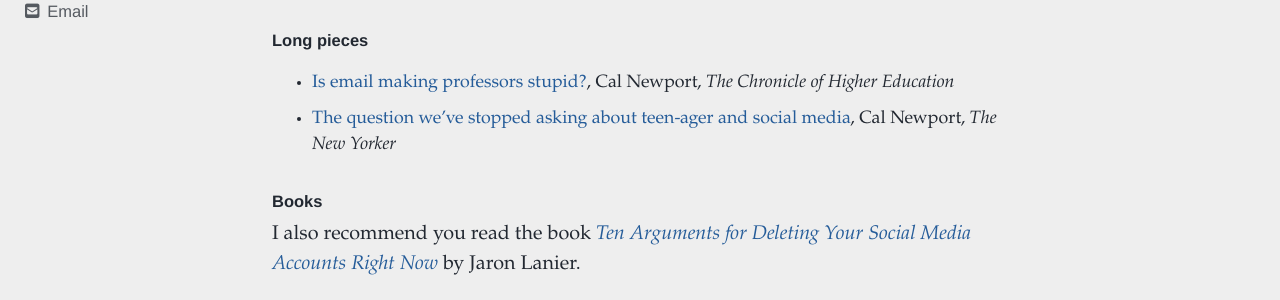
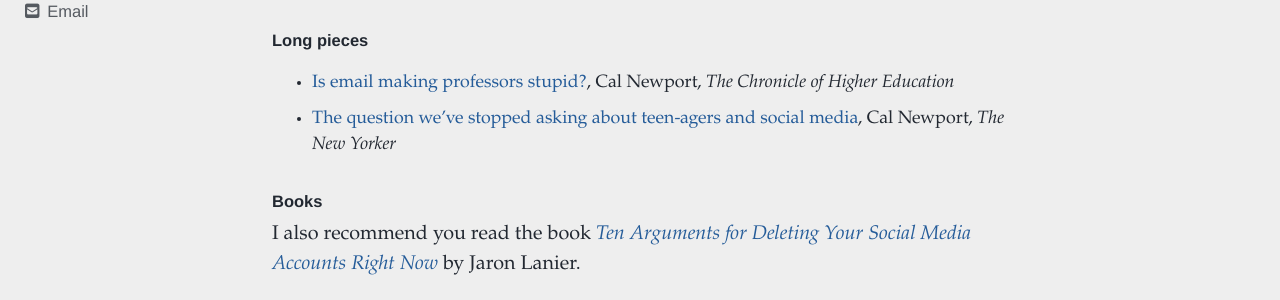
Before and after one commit to cesar-rocha/cesar-rocha.github.io, a Jekyll site: the page built from index.md, in a window 1280 px wide and 900 px high, scrolled down 1403 px. Shown: the part 385-685 px from the top of the window. Built offline with Jekyll 4.4.1, drawn with Linux system fonts in a browser that asks for light colours; cached includes are drawn as plain includes; nearby versions of some CDN libraries.

Commit message:
fix typo

```diff
--- a/index.md
+++ b/index.md
@@ -23,7 +23,7 @@
 
 #### Long pieces
 - [Is email making professors stupid?](https://www.chronicle.com/article/is-email-making-professors-stupid/), Cal Newport, *The Chronicle of Higher Education*
-- [The question we've stopped asking about teen-ager and social media](https://www.newyorker.com/culture/office-space/the-question-weve-stopped-asking-about-teen-agers-and-social-media), Cal Newport, *The New Yorker*
+- [The question we've stopped asking about teen-agers and social media](https://www.newyorker.com/culture/office-space/the-question-weve-stopped-asking-about-teen-agers-and-social-media), Cal Newport, *The New Yorker*
 
 #### Books
 
```
